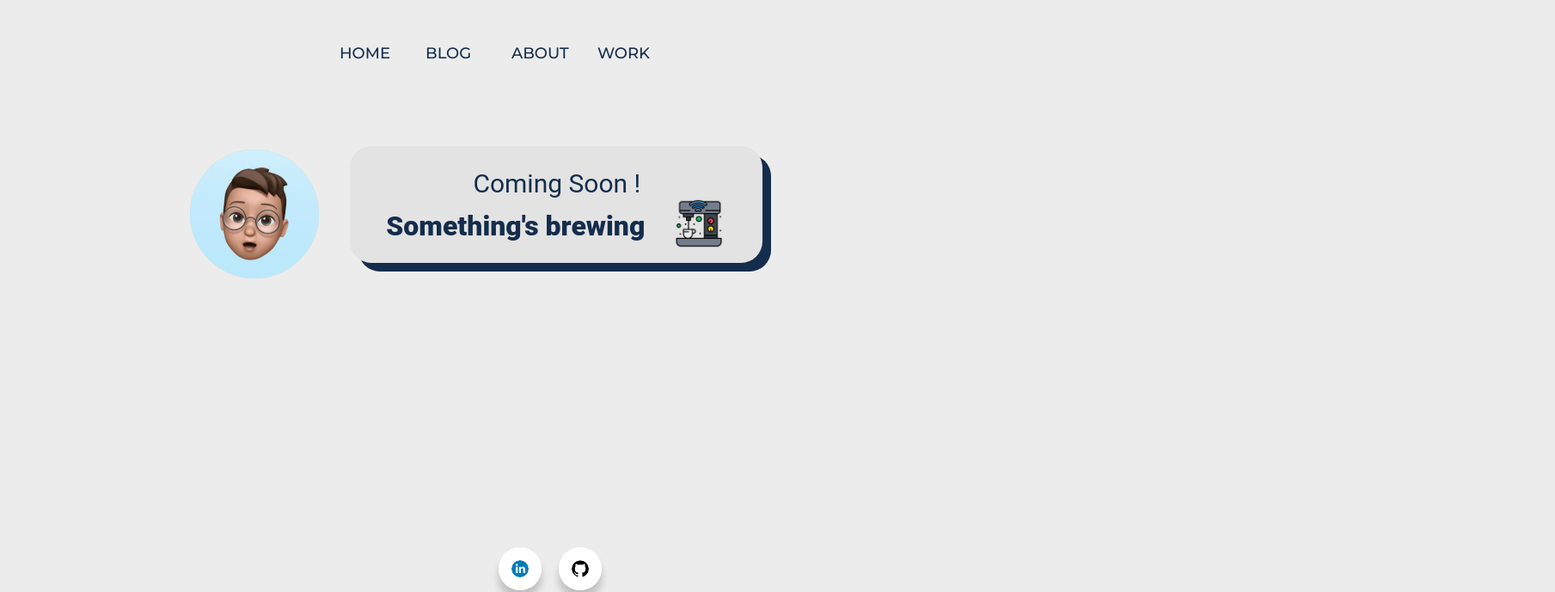
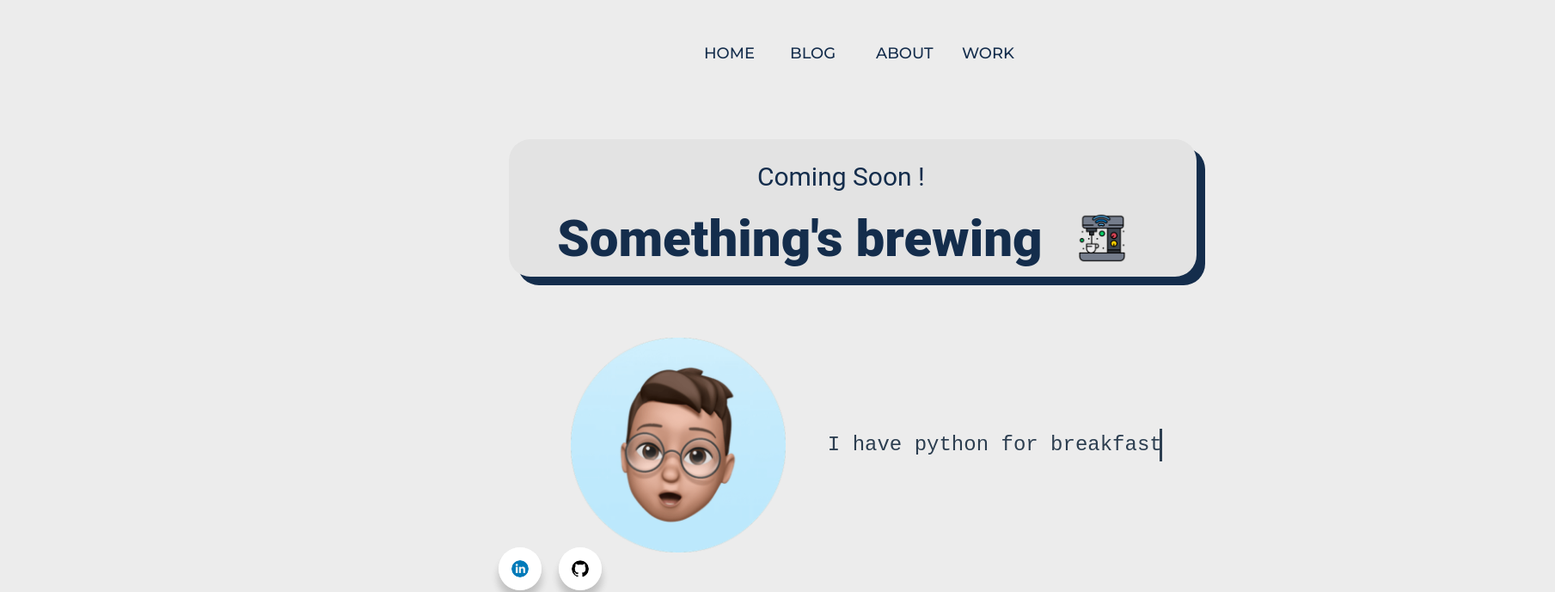
Before and after one commit to MuhdMujibRahman/Portfolio, a Vue app: page / in a window 1280 px wide. Shown: the top 689 px of the page at 86% size, 1809 px wide, since content can reach past the window. Built offline with nearby package versions, Linux system fonts and the light colour scheme.

Commit message:
update dekstop

```diff
--- a/src/components/HomeDesktop.vue
+++ b/src/components/HomeDesktop.vue
@@ -1,20 +1,36 @@
 <script setup>
     import image from '@/assets/image/memoji.png'
+    import image2 from '@/assets/image/memoji2.png'
     import coffeMaker from '@/assets/image/coffee-maker.png'
-    </script>
+</script>
 
     <template>
       <div class="box">
-          <div id="logo" content="width=device-width, initial-scale=1.0">
-            <img :src="image" />
-          </div>
-          <div id="intro">
+        <div id="intro">
             <div class="intro-container">
             <p>Coming Soon !</p>
             <h1 id="title"> Something's brewing</h1>
             <img id="icon" :src="coffeMaker" />
             </div>
+        </div>
+        <div class="wrapper">
+          <div id="logo" content="width=device-width, initial-scale=1.0">
+            <img
+            @mouseover="hover = false"
+            @mouseleave="hover = true"
+            v-show="!hover"
+            :src="image" />
+            <img
+            @mouseover="hover = true"
+            @mouseleave="hover = false"
+            v-show="hover"
+             :src="image2" />
           </div>
+          <div class="typing-demo">
+            I have python for breakfast
+          </div>
+        </div>
+
       </div>
     </template>
 
@@ -24,6 +40,8 @@
         return {
           image: image,
           coffeMaker: coffeMaker,
+          image2: image2,
+          hover:false,
         }
       }
     }
@@ -31,15 +49,47 @@
 
     <style scoped>
 
+.wrapper {
+  height: 45vh;
+  left:-1rem;
+  /*This part is important for centering*/
+  display: grid;
+  place-items: center;
+}
+
+
+
+@keyframes typing {
+  from {
+    width: 0
+  }
+}
+
+@keyframes blink {
+  50% {
+    border-color: transparent
+  }
+}
+.typing-demo {
+      left: 3rem;
+      grid-column: 2;
+      width: 27ch;
+      animation: typing 2s steps(20), blink .5s step-end infinite alternate;
+      white-space: nowrap;
+      overflow: hidden;
+      border-right: 3px solid;
+      font-family: monospace;
+      font-size: 1.5rem;
+}
     .box {
-      margin-top: .5rem;
-      display: grid;
+      margin-top: -3rem;
+      display: block;
       position: relative;
       grid-template-columns: auto auto auto;
       width: 70rem;
       height: 20rem;
       border-left-width: 100rem;
-      left:5rem;
+      left:20rem;
       gap: 20px;
     }
 
@@ -51,10 +101,8 @@
     }
 
     div #logo {
-      grid-row-start: 1;
-      grid-column-end: 3;
       /* right: 47rem; */
-      left: 10rem;
+      left: 15rem;
       width: 250px;
       height: 250px;
       }
@@ -62,8 +110,6 @@
     div > #intro {
       /* margin-right: 35rem; */
       left: 17rem;
-      grid-row-start: 1;
-      grid-column: 3;
       width: 50rem;
       height: 10rem;
       background: #e3e3e3;
@@ -107,7 +153,7 @@
     #title {
       grid-row: 3
     }
-    @media only screen and (min-width: 992px){
+    @media only screen and (min-width: 992px) and (max-width: 1200px){
       .box {
         margin-top: .5rem;
         display: gird;
@@ -151,59 +197,7 @@
       font-size: 2rem;
     }
 
-    #icon {
-      margin-top: -0.5rem;
-      left:0.5rem;
-      width: 60px;
-      height: 60px;
-      grid-row: 3;
-    }
 
-    }
-
-    @media only screen and (min-width: 1200px) {
-      .box {
-        margin-top: .5rem;
-        display: gird;
-        position: relative;
-        grid-template-columns: auto auto auto;
-        width: 60rem;
-        height: 20rem;
-        border-left-width: 100rem;
-        left:-3.5rem;
-        gap: 20px;
-    }
-
-    div #logo {
-      /* right: 47rem; */
-      left: 10rem;
-      width: 150px;
-      height: 150px;
-      }
-
-      div > #intro {
-      /* margin-right: 35rem; */
-      left: 5rem;
-      grid-row-start: 1;
-      grid-column: 3;
-      width:30rem;
-      height: 8.5rem;
-      background: #e3e3e3;
-      border-radius: 25px;
-      box-shadow: 10px 10px #142d4c;
-      text-align: center;
-      margin-top: 2rem;
-    }
-
-    p {
-      left:4rem;
-      color: #142d4c;
-      font-family: 'Roboto', 'Helvetica';
-    }
-
-    h1 {
-      font-size: 2rem;
-    }
 
     #icon {
       margin-top: -0.5rem;
@@ -215,4 +209,5 @@
 
     }
 
+
     </style>
--- a/src/components/NavBarDesktop.vue
+++ b/src/components/NavBarDesktop.vue
@@ -16,7 +16,7 @@
   margin: 25px;
   width: 100rem;
   height: 5rem;
-  left:5rem;
+  left:11.5rem;
   /* Setup */
   position: relative;
 }
@@ -91,7 +91,7 @@
   opacity: 1;
 }
 
-@media only screen and (min-width: 992px){
+@media only screen and (min-width: 992px) and (max-width: 1200px){
   .container {
     margin: 25px;
     width: 100rem;
@@ -101,14 +101,4 @@
     position: relative;
 }
 }
-@media only screen and (min-width: 1200px){
-  .container {
-    margin: 25px;
-    width: 100rem;
-    height: 5rem;
-    left:-15rem;
-    /* Setup */
-    position: relative;
-}
-}
 </style>
```
Also changed, not shown: src/assets/image/memoji2.png (added).
